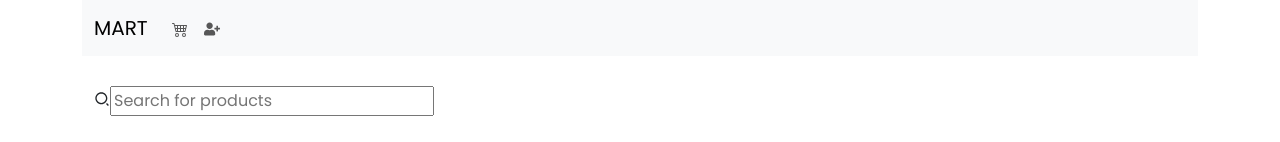
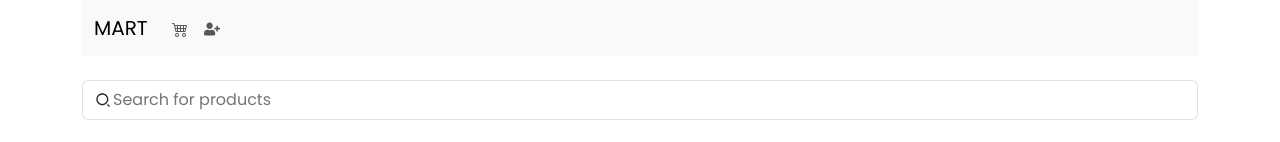
Before and after one commit to Uwa-T1m/mart-complete, a React (Create React App) app: page / in a window 1280 px wide. Shown: the top 142 px of the page. Built offline with nearby package versions, Linux system fonts and the light colour scheme.

Commit message:
initial commit

```diff
--- a/src/components/Search.jsx
+++ b/src/components/Search.jsx
@@ -3,9 +3,9 @@ import {RiSearch2Line} from 'react-icons/ri'
 
 const Search = () => {
   return (
-    <Container className="form-control d-flex my-4 outline-0 border-0 shadow-none">
+    <Container className="form-control d-flex my-4 shadow-none">
         <i><RiSearch2Line /></i>
-        <input type="text" placeholder='Search for products'/>
+        <input type="text" placeholder='Search for products' className="outline-0 border-0 "/>
     </Container>
   )
 }
```
